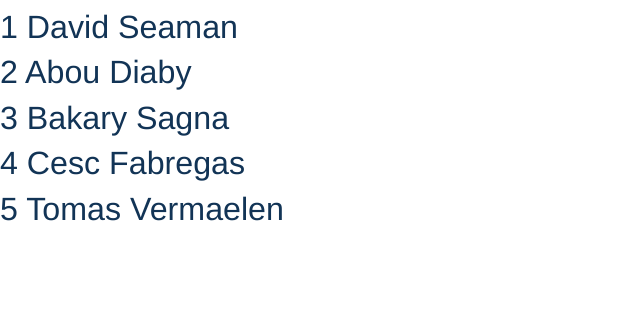
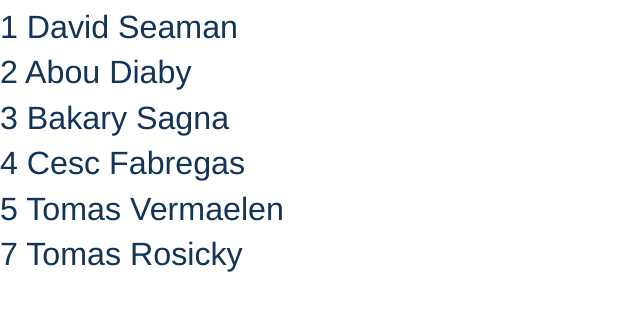
Before and after one commit to hungnt-mitrais/Test, a plain HTML site: page Test.htm in a window 1280 px wide. Shown: the whole page, without its empty margins (0-640 px from the left). Drawn offline with Linux system fonts and the light colour scheme.

Commit message:
update Test add no.7

```diff
--- a/Test.htm
+++ b/Test.htm
@@ -22,6 +22,7 @@
 			<h4>3 Bakary Sagna</h4>
 			<h4>4 Cesc Fabregas</h4>
 			<h4>5 Tomas Vermaelen</h4>
+			<h4>7 Tomas Rosicky</h4>
 
 		</div>
 	</div>
```
